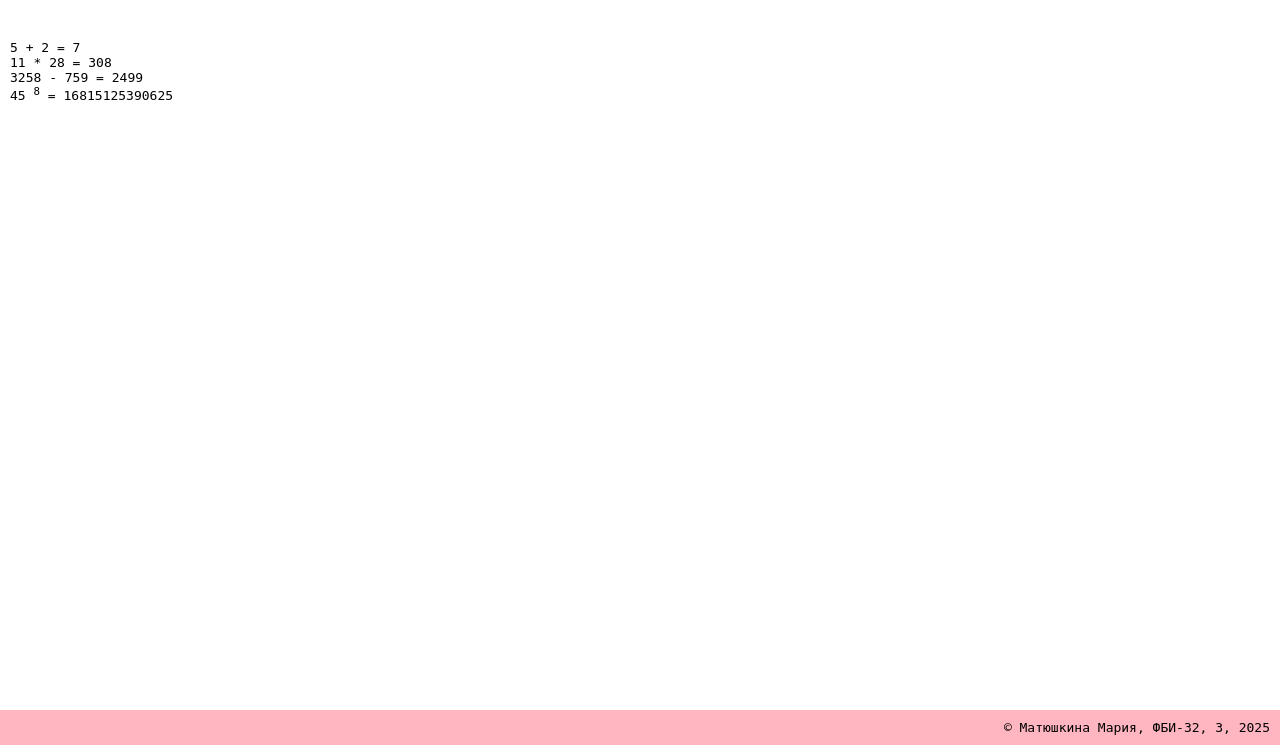
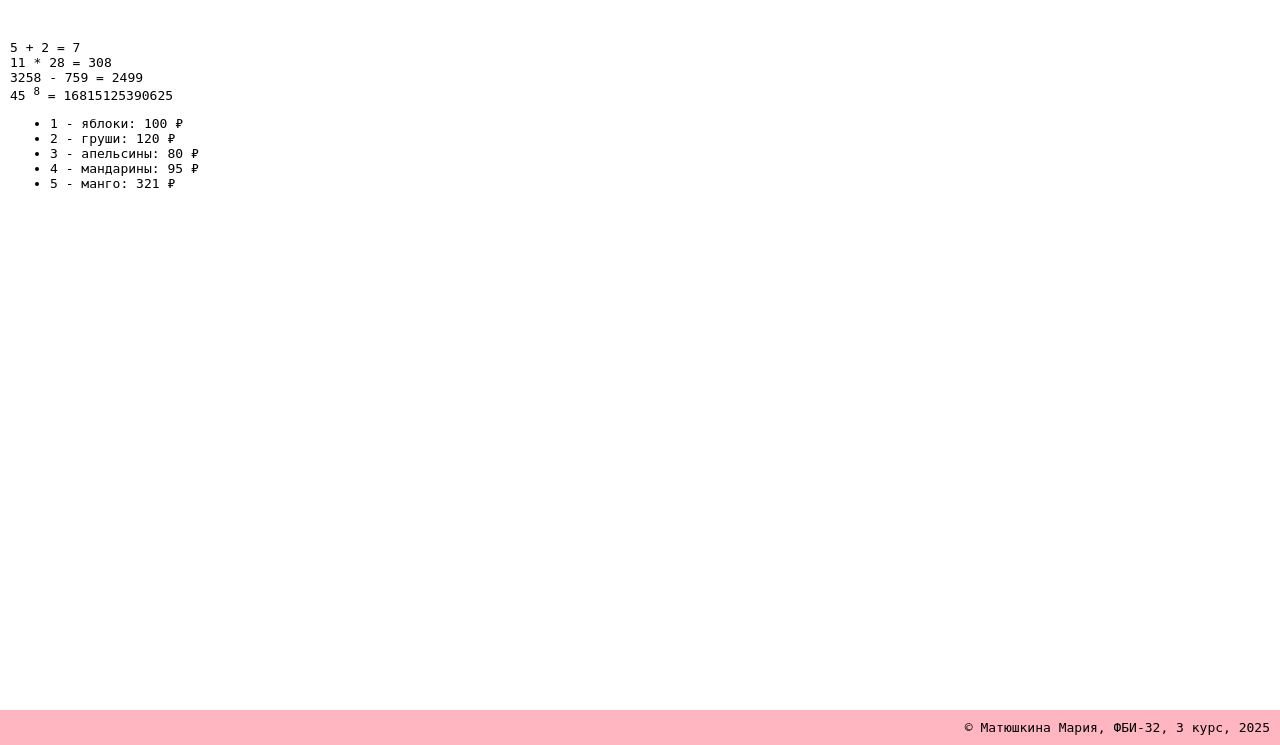
Before and after one commit to Maria9907/web-back-labs, a Flask app: page /lab2/example in a window 1280 px wide. Shown: the part 55-800 px from the top of the page. Run offline with Flask 3, Linux system fonts and the light colour scheme.

Commit message:
Цикл в шаблоне

```diff
--- a/app.py
+++ b/app.py
@@ -349,8 +349,14 @@ def add_flower(name) :
 '''
 @app.route('/lab2/example')
 def example():
-    name = 'Матюшкина Мария'
-    group = 'ФБИ-32'
-    course = '3'
-    lab = '2'
-    return render_template('example.html', name=name, group=group, course=course, lab=lab )
+    name, group, course, lab = 'Матюшкина Мария', 'ФБИ-32', '3 курс', '2'
+    fruits = [
+        {'name':'яблоки', 'price': 100 },
+        {'name':'груши', 'price': 120 },
+        {'name':'апельсины', 'price': 80 },
+        {'name':'мандарины', 'price': 95 },
+        {'name':'манго', 'price': 321 }
+    ]
+    return render_template('example.html', name=name, group=group,
+                            course=course, lab=lab,
+                            fruits=fruits)
--- a/templates/example.html
+++ b/templates/example.html
@@ -17,6 +17,12 @@
        11 * 28 = {{ 11 * 28 }} <br>
        3258 - 759 = {{ 3258 - 759 }} <br>
        45 <sup>8</sup> = {{ 45**8}}
+
+       <ul>
+            {% for f in fruits %}
+            <li>{{ loop.index }} - {{f.name }}: {{ f.price }} &#x20bd;</li>
+            {% endfor %}
+       </ul>
 
     </main>
     <footer>
```
